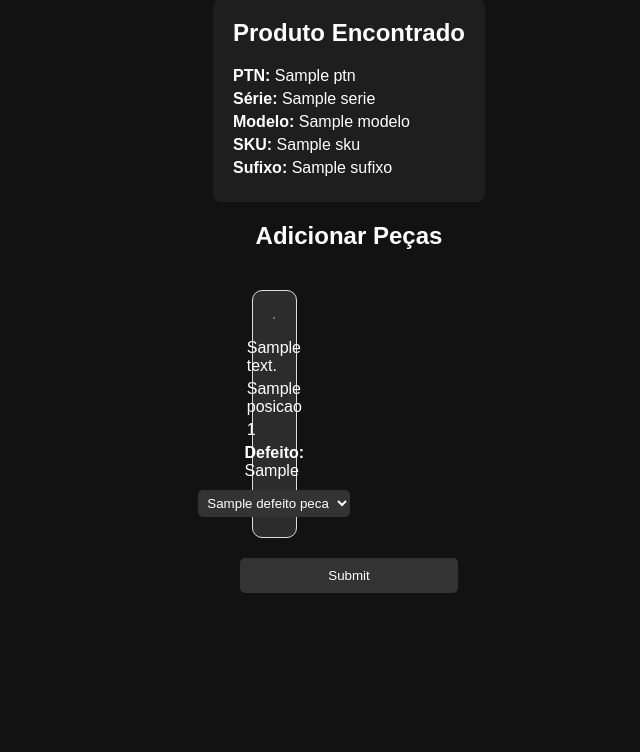
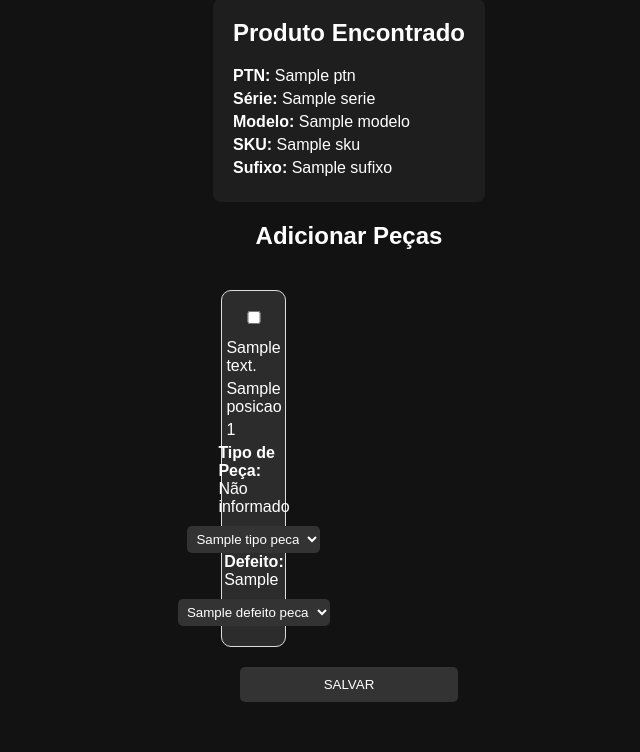
Before and after one commit to LancelloT7/WorkBox, a Django app: template apps/pecas/templates/buscar_produto.html in a window 1280 px wide. Shown: the part 199-951 px from the top of the page, without its empty margins (291-931 px from the left). Before the commit the page ends 792 px from the top, so only its background shows below. Run offline with Django 5.2, Linux system fonts and the light colour scheme; the template is opened without the code that fills it: most values are stand-ins (such as "Sample title", 1, 10 or a date in 2020).

Commit message:
Tipo Peças adicionado

```diff
--- a/apps/funcionario/admin.py
+++ b/apps/funcionario/admin.py
@@ -1,5 +1,5 @@
 from django.contrib import admin
-from apps.funcionario.models import Funcionario
+from funcionario.models import Funcionario
 
 # Register your models here.
 @admin.register(Funcionario)
--- a/apps/pecas/templates/buscar_produto.html
+++ b/apps/pecas/templates/buscar_produto.html
@@ -47,10 +47,26 @@
                                 <p>{{ peca.part_number }}</p>
                             </span>
 
+                            <!-- Exibe o tipo de peça associado -->
+                            <p><strong>Tipo de Peça:</strong>
+                                {% if peca.tipo_peca %}
+                                    {{ peca.get_tipo_peca_display }}
+                                {% else %}
+                                    Não informado
+                                {% endif %}
+                            </p>
+
+                            <!-- Select de tipos de peça -->
+                            <select name="tipo_peca_{{ peca.id }}">
+                                {% for tipo, label in peca.TIPO_PECA %}
+                                    <option value="{{ tipo }}" {% if peca.tipo_peca == tipo %}selected{% endif %}>{{ label }}</option>
+                                {% endfor %}
+                            </select>
+
                             <!-- Exibe o defeito associado à peça -->
                             <p><strong>Defeito:</strong>
                                 {% if peca.defeito_pecas and peca.defeito_pecas != 'ND' %}
-                                    {{ peca.defeito_pecas }}
+                                    {{ peca.get_defeito_pecas_display }}
                                 {% else %}
                                     Não informado
                                 {% endif %}
@@ -59,7 +75,7 @@
                             <!-- Select de defeitos -->
                             <select name="defeito_pecas_{{ peca.id }}">
                                 {% for defeito, label in peca.DEFEITO_PECAS %}
-                                    <option value="{{ defeito }}">{{ label }}</option>
+                                    <option value="{{ defeito }}" {% if peca.defeito_pecas == defeito %}selected{% endif %}>{{ label }}</option>
                                 {% endfor %}
                             </select>
                         </div>
@@ -67,8 +83,9 @@
                         <p class="sem-pecas">Nenhuma peça disponível para este sufixo.</p>
                     {% endfor %}
                 </div>
-            {% endif %}
-                <input type="submit" valu="SALVAR">
+                <input type="submit" value="SALVAR">
             </form>
+        {% endif %}
+    </div>
 </body>
 </html>
--- a/apps/produto/templates/consulta_total.html
+++ b/apps/produto/templates/consulta_total.html
@@ -15,6 +15,7 @@
     {% if produto %}
         <h3>Detalhes do Produto</h3>
         <div class="produto-info">
+            <p><strong>Responsável Entrada:</strong> {{ produto.responsavel_entrada.nome }}</p>
             <p><strong>PTN:</strong> {{ produto.ptn }}</p>
             <p><strong>Série:</strong> {{ produto.serie }}</p>
             <p><strong>Status:</strong> {{ produto.status }}</p>
@@ -27,12 +28,15 @@
         {% if pecas %}
             <div class="pecas-container">
                 {% for peca in pecas %}
+
                     <div class="peca-card">
+                        <h1>{{ peca.tipo_peca_display }}</h1>
                         <h4>{{ peca.descricao }}</h4>
                         <p><strong>Part Number:</strong> {{ peca.part_number }}</p>
                         <p><strong>Posição:</strong> {{ peca.posicao }}</p>
                         <p><strong>Status:</strong> {{ peca.status }}</p>
-                        <p><strong>Defeito:</strong> {% if peca.defeito_pecas and peca.defeito_pecas != 'ND' %}{{ peca.defeito_pecas }}{% else %}Não informado{% endif %}</p>
+                        <p><strong>Status:</strong> {{ peca.numero_pedido }}</p>
+                        <p><strong>Defeito:</strong> {{ peca.defeito_pecas_display }}</p>
                     </div>
                 {% endfor %}
             </div>
```
Also changed, not shown: apps/pecas/models.py (+9 -1 lines), apps/pecas/views.py (+6 -5 lines), apps/produto/views.py (+6 -1 lines), apps/pecas/migrations/0007_peca_numero_pedido_peca_tipo_peca.py (added), apps/pecas/migrations/0008_alter_peca_numero_pedido.py (added), db.sqlite3.
